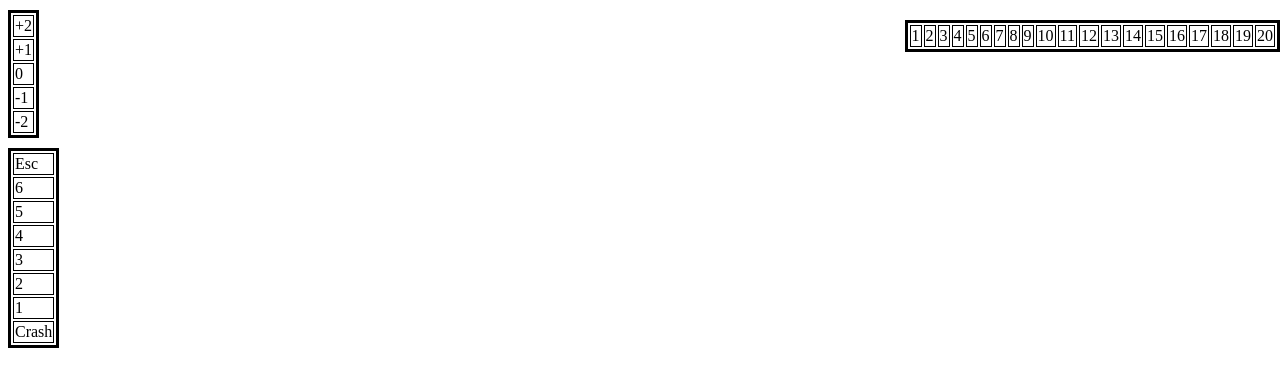
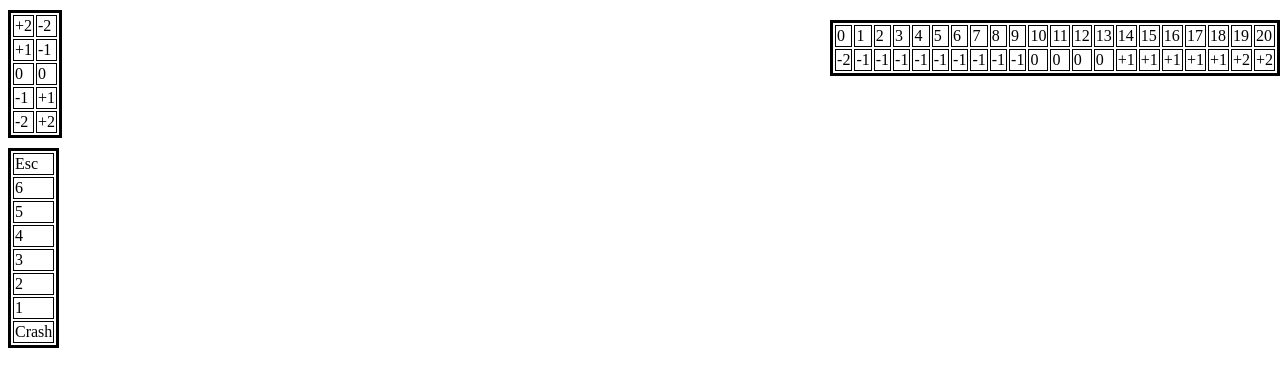
Before and after one commit to BoyVOL/BoyVOL.github.io, a plain HTML site: page TabletopWargameProject/ShipSheetTemplate.html in a window 1280 px wide. Drawn offline with Linux system fonts and the light colour scheme.

Commit message:
Добавил зависимость ускорения от высоту и т д.

```diff
--- a/TabletopWargameProject/ShipSheetTemplate.html
+++ b/TabletopWargameProject/ShipSheetTemplate.html
@@ -27,6 +27,7 @@
 <body>
     <table class="speed">
         <tr>
+            <td>0</td>
             <td>1</td>
             <td>2</td>
             <td>3</td>
@@ -48,13 +49,36 @@
             <td>19</td>
             <td>20</td>
         </tr>
+        <tr>
+            <td>-2</td>
+            <td>-1</td>
+            <td>-1</td>
+            <td>-1</td>
+            <td>-1</td>
+            <td>-1</td>
+            <td>-1</td>
+            <td>-1</td>
+            <td>-1</td>
+            <td>-1</td>
+            <td>0</td>
+            <td>0</td>
+            <td>0</td>
+            <td>0</td>
+            <td>+1</td>
+            <td>+1</td>
+            <td>+1</td>
+            <td>+1</td>
+            <td>+1</td>
+            <td>+2</td>
+            <td>+2</td>
+        </tr>
     </table>
     <table class="elev">
-        <tr><td>+2</td></tr>
-        <tr><td>+1</td></tr>
-        <tr><td>0</td></tr>
-        <tr><td>-1</td></tr>
-        <tr><td>-2</td></tr>
+        <tr><td>+2</td><td>-2</td></tr>
+        <tr><td>+1</td><td>-1</td></tr>
+        <tr><td>0</td><td>0</td></tr>
+        <tr><td>-1</td><td>+1</td></tr>
+        <tr><td>-2</td><td>+2</td></tr>
     </table>
     <table class="height">
         <tr><td>Esc</td></tr>
```
